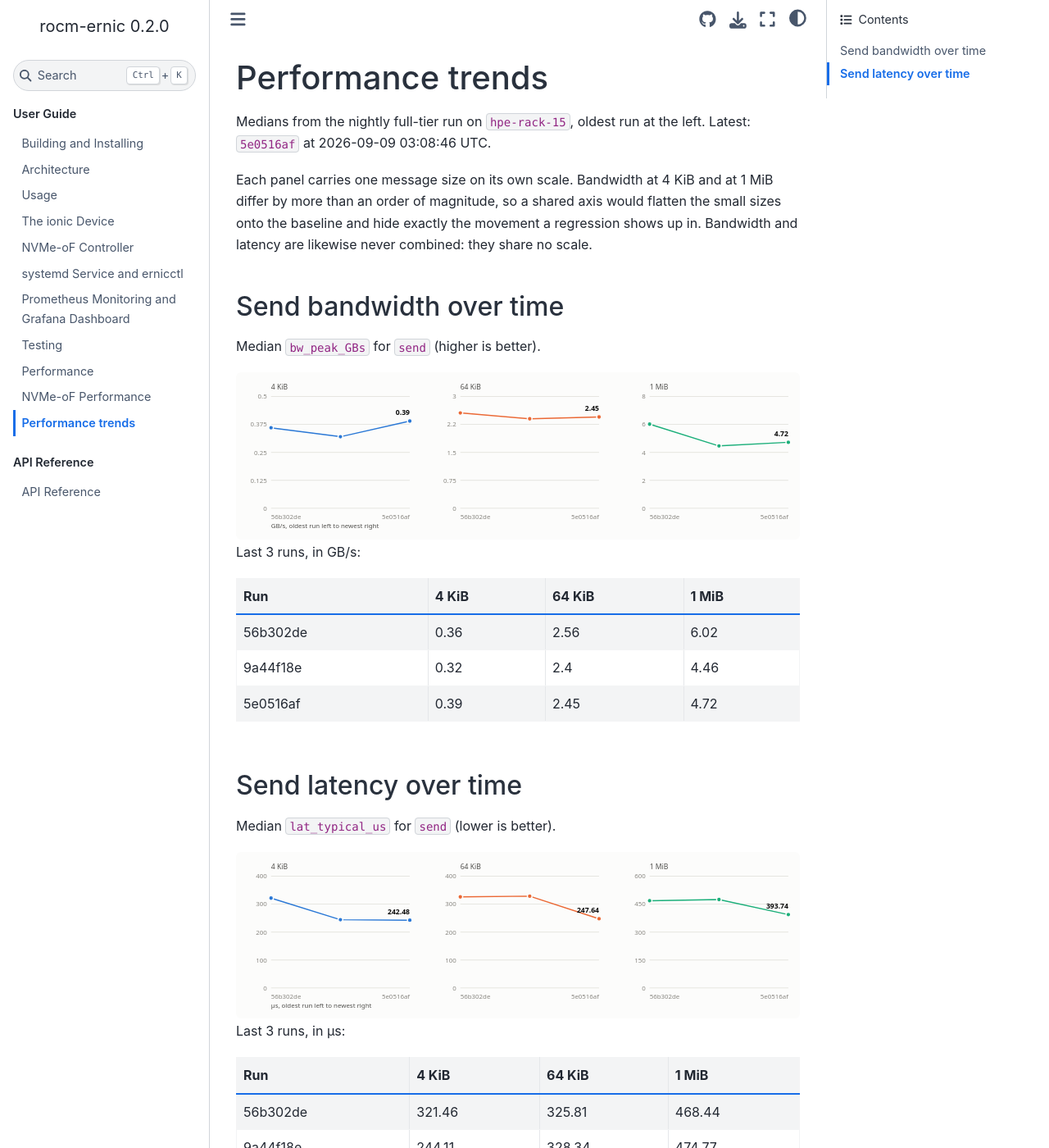
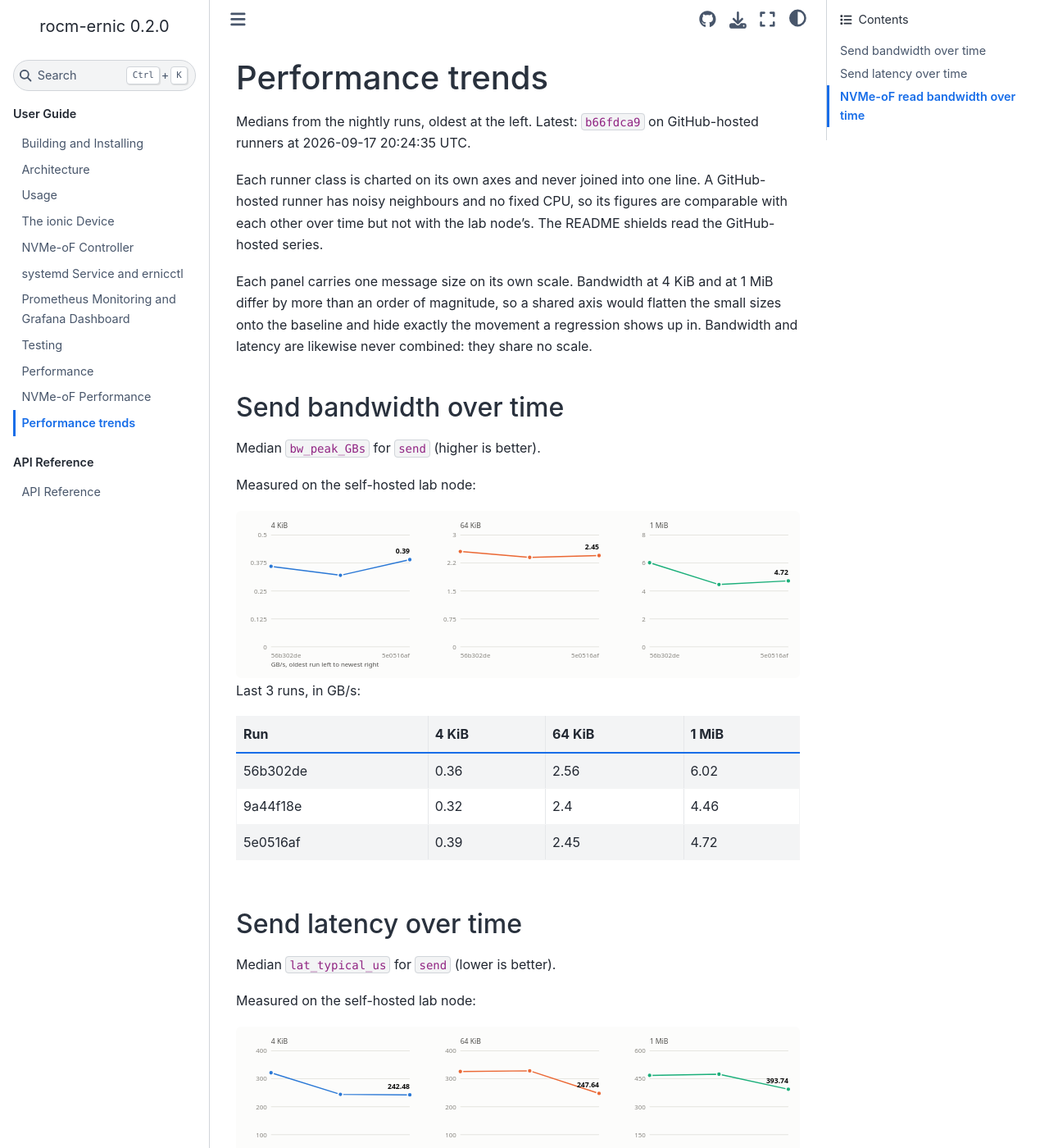
Before and after one commit to ROCm/rocm-ernic, a Sphinx documentation site: the page built from docs/perf-trends.rst, in a window 1280 px wide and 1400 px high. Shown: the whole window at 82% size. Built offline with Sphinx 7.4.7 and the Sphinx Book theme 1.1.4, drawn with Linux system fonts in a browser that asks for light colours; some of the changed text lies outside the part shown.

Commit message:
docs(perf): publish NVMe-oF trends from run 35270045274
Generated by ci/report/publish-perf.py. [skip ci]

```diff
--- a/docs/perf-history/badge-nvmeof.json
+++ b/docs/perf-history/badge-nvmeof.json
@@ -1 +1 @@
-{"color": "lightgrey", "label": "NVMe-oF 4K read", "message": "no data", "schemaVersion": 1}
+{"color": "blue", "label": "NVMe-oF 4K read", "message": "13k IOPS", "schemaVersion": 1}
--- /dev/null
+++ b/docs/perf-history/chart-bandwidth-self-hosted.html
@@ -0,0 +1,77 @@
+<style>
+.vizwrap{--surface:#fcfcfb;--ink:#0b0b0b;--ink2:#52514e;
+ --muted:#898781;--rule:#c3c2b7;
+ --s1:#2a78d6;--s2:#eb6834;--s3:#1baf7a;
+ background:var(--surface);padding:8px 4px;border-radius:6px;margin:6px 0 2px}
+.vizwrap .ln{fill:none;stroke-width:2;stroke-linejoin:round;
+ stroke-linecap:round}
+.vizwrap .pt{stroke:var(--surface);stroke-width:2}
+.vizwrap .grid{stroke:var(--rule);stroke-width:1;opacity:.55}
+.vizwrap .tick{fill:var(--muted);font:11px system-ui,sans-serif}
+.vizwrap .axis{fill:var(--ink2);font:11px system-ui,sans-serif}
+.vizwrap .lbl{fill:var(--ink);font:12px system-ui,sans-serif;font-weight:600}
+.vizwrap .ptitle{fill:var(--ink2);font:12px system-ui,sans-serif}
+@media (prefers-color-scheme:dark){.vizwrap{
+ --surface:#1a1a19;--ink:#fff;--ink2:#c3c2b7;--muted:#898781;--rule:#383835;
+ --s1:#3987e5;--s2:#d95926;--s3:#199e70}}
+</style>
+<div class="vizwrap">
+<svg class="viz" viewBox="0 0 948 262" width="100%" role="img" aria-labelledby="c0-self-hosted-t" xmlns="http://www.w3.org/2000/svg">
+<title id="c0-self-hosted-t">Send bandwidth over time, one panel per message size</title>
+<text class="ptitle" x="54" y="18">4 KiB</text>
+<line class="grid" x1="54" y1="220.0" x2="290" y2="220.0"/>
+<text class="tick" x="47" y="224.0" text-anchor="end">0</text>
+<line class="grid" x1="54" y1="172.5" x2="290" y2="172.5"/>
+<text class="tick" x="47" y="176.5" text-anchor="end">0.125</text>
+<line class="grid" x1="54" y1="125.0" x2="290" y2="125.0"/>
+<text class="tick" x="47" y="129.0" text-anchor="end">0.25</text>
+<line class="grid" x1="54" y1="77.5" x2="290" y2="77.5"/>
+<text class="tick" x="47" y="81.5" text-anchor="end">0.375</text>
+<line class="grid" x1="54" y1="30.0" x2="290" y2="30.0"/>
+<text class="tick" x="47" y="34.0" text-anchor="end">0.5</text>
+<path class="ln" d="M54.0,83.2 L172.0,98.4 L290.0,71.8" stroke="var(--s1)"/>
+<circle class="pt" cx="54.0" cy="83.2" r="4" fill="var(--s1)"><title>4 KiB — 0.36 GB/s — 56b302de</title></circle>
+<circle class="pt" cx="172.0" cy="98.4" r="4" fill="var(--s1)"><title>4 KiB — 0.32 GB/s — 9a44f18e</title></circle>
+<circle class="pt" cx="290.0" cy="71.8" r="4" fill="var(--s1)"><title>4 KiB — 0.39 GB/s — 5e0516af</title></circle>
+<text class="lbl" x="290" y="61.8" text-anchor="end">0.39</text>
+<text class="tick" x="54" y="238">56b302de</text>
+<text class="tick" x="290" y="238" text-anchor="end">5e0516af</text>
+<text class="ptitle" x="376" y="18">64 KiB</text>
+<line class="grid" x1="376" y1="220.0" x2="612" y2="220.0"/>
+<text class="tick" x="369" y="224.0" text-anchor="end">0</text>
+<line class="grid" x1="376" y1="172.5" x2="612" y2="172.5"/>
+<text class="tick" x="369" y="176.5" text-anchor="end">0.75</text>
+<line class="grid" x1="376" y1="125.0" x2="612" y2="125.0"/>
+<text class="tick" x="369" y="129.0" text-anchor="end">1.5</text>
+<line class="grid" x1="376" y1="77.5" x2="612" y2="77.5"/>
+<text class="tick" x="369" y="81.5" text-anchor="end">2.2</text>
+<line class="grid" x1="376" y1="30.0" x2="612" y2="30.0"/>
+<text class="tick" x="369" y="34.0" text-anchor="end">3</text>
+<path class="ln" d="M376.0,57.9 L494.0,68.0 L612.0,64.8" stroke="var(--s2)"/>
+<circle class="pt" cx="376.0" cy="57.9" r="4" fill="var(--s2)"><title>64 KiB — 2.56 GB/s — 56b302de</title></circle>
+<circle class="pt" cx="494.0" cy="68.0" r="4" fill="var(--s2)"><title>64 KiB — 2.4 GB/s — 9a44f18e</title></circle>
+<circle class="pt" cx="612.0" cy="64.8" r="4" fill="var(--s2)"><title>64 KiB — 2.45 GB/s — 5e0516af</title></circle>
+<text class="lbl" x="612" y="54.8" text-anchor="end">2.45</text>
+<text class="tick" x="376" y="238">56b302de</text>
+<text class="tick" x="612" y="238" text-anchor="end">5e0516af</text>
+<text class="ptitle" x="698" y="18">1 MiB</text>
+<line class="grid" x1="698" y1="220.0" x2="934" y2="220.0"/>
+<text class="tick" x="691" y="224.0" text-anchor="end">0</text>
+<line class="grid" x1="698" y1="172.5" x2="934" y2="172.5"/>
+<text class="tick" x="691" y="176.5" text-anchor="end">2</text>
+<line class="grid" x1="698" y1="125.0" x2="934" y2="125.0"/>
+<text class="tick" x="691" y="129.0" text-anchor="end">4</text>
+<line class="grid" x1="698" y1="77.5" x2="934" y2="77.5"/>
+<text class="tick" x="691" y="81.5" text-anchor="end">6</text>
+<line class="grid" x1="698" y1="30.0" x2="934" y2="30.0"/>
+<text class="tick" x="691" y="34.0" text-anchor="end">8</text>
+<path class="ln" d="M698.0,77.0 L816.0,114.1 L934.0,107.9" stroke="var(--s3)"/>
+<circle class="pt" cx="698.0" cy="77.0" r="4" fill="var(--s3)"><title>1 MiB — 6.02 GB/s — 56b302de</title></circle>
+<circle class="pt" cx="816.0" cy="114.1" r="4" fill="var(--s3)"><title>1 MiB — 4.46 GB/s — 9a44f18e</title></circle>
+<circle class="pt" cx="934.0" cy="107.9" r="4" fill="var(--s3)"><title>1 MiB — 4.72 GB/s — 5e0516af</title></circle>
+<text class="lbl" x="934" y="97.9" text-anchor="end">4.72</text>
+<text class="tick" x="698" y="238">56b302de</text>
+<text class="tick" x="934" y="238" text-anchor="end">5e0516af</text>
+<text class="axis" x="54" y="254">GB/s, oldest run left to newest right</text>
+</svg>
+</div>
--- /dev/null
+++ b/docs/perf-history/chart-latency-self-hosted.html
@@ -0,0 +1,77 @@
+<style>
+.vizwrap{--surface:#fcfcfb;--ink:#0b0b0b;--ink2:#52514e;
+ --muted:#898781;--rule:#c3c2b7;
+ --s1:#2a78d6;--s2:#eb6834;--s3:#1baf7a;
+ background:var(--surface);padding:8px 4px;border-radius:6px;margin:6px 0 2px}
+.vizwrap .ln{fill:none;stroke-width:2;stroke-linejoin:round;
+ stroke-linecap:round}
+.vizwrap .pt{stroke:var(--surface);stroke-width:2}
+.vizwrap .grid{stroke:var(--rule);stroke-width:1;opacity:.55}
+.vizwrap .tick{fill:var(--muted);font:11px system-ui,sans-serif}
+.vizwrap .axis{fill:var(--ink2);font:11px system-ui,sans-serif}
+.vizwrap .lbl{fill:var(--ink);font:12px system-ui,sans-serif;font-weight:600}
+.vizwrap .ptitle{fill:var(--ink2);font:12px system-ui,sans-serif}
+@media (prefers-color-scheme:dark){.vizwrap{
+ --surface:#1a1a19;--ink:#fff;--ink2:#c3c2b7;--muted:#898781;--rule:#383835;
+ --s1:#3987e5;--s2:#d95926;--s3:#199e70}}
+</style>
+<div class="vizwrap">
+<svg class="viz" viewBox="0 0 948 262" width="100%" role="img" aria-labelledby="c1-self-hosted-t" xmlns="http://www.w3.org/2000/svg">
+<title id="c1-self-hosted-t">Send latency over time, one panel per message size</title>
+<text class="ptitle" x="54" y="18">4 KiB</text>
+<line class="grid" x1="54" y1="220.0" x2="290" y2="220.0"/>
+<text class="tick" x="47" y="224.0" text-anchor="end">0</text>
+<line class="grid" x1="54" y1="172.5" x2="290" y2="172.5"/>
+<text class="tick" x="47" y="176.5" text-anchor="end">100</text>
+<line class="grid" x1="54" y1="125.0" x2="290" y2="125.0"/>
+<text class="tick" x="47" y="129.0" text-anchor="end">200</text>
+<line class="grid" x1="54" y1="77.5" x2="290" y2="77.5"/>
+<text class="tick" x="47" y="81.5" text-anchor="end">300</text>
+<line class="grid" x1="54" y1="30.0" x2="290" y2="30.0"/>
+<text class="tick" x="47" y="34.0" text-anchor="end">400</text>
+<path class="ln" d="M54.0,67.3 L172.0,104.0 L290.0,104.8" stroke="var(--s1)"/>
+<circle class="pt" cx="54.0" cy="67.3" r="4" fill="var(--s1)"><title>4 KiB — 321.46 µs — 56b302de</title></circle>
+<circle class="pt" cx="172.0" cy="104.0" r="4" fill="var(--s1)"><title>4 KiB — 244.11 µs — 9a44f18e</title></circle>
+<circle class="pt" cx="290.0" cy="104.8" r="4" fill="var(--s1)"><title>4 KiB — 242.48 µs — 5e0516af</title></circle>
+<text class="lbl" x="290" y="94.8" text-anchor="end">242.48</text>
+<text class="tick" x="54" y="238">56b302de</text>
+<text class="tick" x="290" y="238" text-anchor="end">5e0516af</text>
+<text class="ptitle" x="376" y="18">64 KiB</text>
+<line class="grid" x1="376" y1="220.0" x2="612" y2="220.0"/>
+<text class="tick" x="369" y="224.0" text-anchor="end">0</text>
+<line class="grid" x1="376" y1="172.5" x2="612" y2="172.5"/>
+<text class="tick" x="369" y="176.5" text-anchor="end">100</text>
+<line class="grid" x1="376" y1="125.0" x2="612" y2="125.0"/>
+<text class="tick" x="369" y="129.0" text-anchor="end">200</text>
+<line class="grid" x1="376" y1="77.5" x2="612" y2="77.5"/>
+<text class="tick" x="369" y="81.5" text-anchor="end">300</text>
+<line class="grid" x1="376" y1="30.0" x2="612" y2="30.0"/>
+<text class="tick" x="369" y="34.0" text-anchor="end">400</text>
+<path class="ln" d="M376.0,65.2 L494.0,64.0 L612.0,102.4" stroke="var(--s2)"/>
+<circle class="pt" cx="376.0" cy="65.2" r="4" fill="var(--s2)"><title>64 KiB — 325.81 µs — 56b302de</title></circle>
+<circle class="pt" cx="494.0" cy="64.0" r="4" fill="var(--s2)"><title>64 KiB — 328.34 µs — 9a44f18e</title></circle>
+<circle class="pt" cx="612.0" cy="102.4" r="4" fill="var(--s2)"><title>64 KiB — 247.64 µs — 5e0516af</title></circle>
+<text class="lbl" x="612" y="92.4" text-anchor="end">247.64</text>
+<text class="tick" x="376" y="238">56b302de</text>
+<text class="tick" x="612" y="238" text-anchor="end">5e0516af</text>
+<text class="ptitle" x="698" y="18">1 MiB</text>
+<line class="grid" x1="698" y1="220.0" x2="934" y2="220.0"/>
+<text class="tick" x="691" y="224.0" text-anchor="end">0</text>
+<line class="grid" x1="698" y1="172.5" x2="934" y2="172.5"/>
+<text class="tick" x="691" y="176.5" text-anchor="end">150</text>
+<line class="grid" x1="698" y1="125.0" x2="934" y2="125.0"/>
+<text class="tick" x="691" y="129.0" text-anchor="end">300</text>
+<line class="grid" x1="698" y1="77.5" x2="934" y2="77.5"/>
+<text class="tick" x="691" y="81.5" text-anchor="end">450</text>
+<line class="grid" x1="698" y1="30.0" x2="934" y2="30.0"/>
+<text class="tick" x="691" y="34.0" text-anchor="end">600</text>
+<path class="ln" d="M698.0,71.7 L816.0,69.7 L934.0,95.3" stroke="var(--s3)"/>
+<circle class="pt" cx="698.0" cy="71.7" r="4" fill="var(--s3)"><title>1 MiB — 468.44 µs — 56b302de</title></circle>
+<circle class="pt" cx="816.0" cy="69.7" r="4" fill="var(--s3)"><title>1 MiB — 474.77 µs — 9a44f18e</title></circle>
+<circle class="pt" cx="934.0" cy="95.3" r="4" fill="var(--s3)"><title>1 MiB — 393.74 µs — 5e0516af</title></circle>
+<text class="lbl" x="934" y="85.3" text-anchor="end">393.74</text>
+<text class="tick" x="698" y="238">56b302de</text>
+<text class="tick" x="934" y="238" text-anchor="end">5e0516af</text>
+<text class="axis" x="54" y="254">µs, oldest run left to newest right</text>
+</svg>
+</div>
--- /dev/null
+++ b/docs/perf-history/chart-nvmeof-github-hosted.html
@@ -0,0 +1,71 @@
+<style>
+.vizwrap{--surface:#fcfcfb;--ink:#0b0b0b;--ink2:#52514e;
+ --muted:#898781;--rule:#c3c2b7;
+ --s1:#2a78d6;--s2:#eb6834;--s3:#1baf7a;
+ background:var(--surface);padding:8px 4px;border-radius:6px;margin:6px 0 2px}
+.vizwrap .ln{fill:none;stroke-width:2;stroke-linejoin:round;
+ stroke-linecap:round}
+.vizwrap .pt{stroke:var(--surface);stroke-width:2}
+.vizwrap .grid{stroke:var(--rule);stroke-width:1;opacity:.55}
+.vizwrap .tick{fill:var(--muted);font:11px system-ui,sans-serif}
+.vizwrap .axis{fill:var(--ink2);font:11px system-ui,sans-serif}
+.vizwrap .lbl{fill:var(--ink);font:12px system-ui,sans-serif;font-weight:600}
+.vizwrap .ptitle{fill:var(--ink2);font:12px system-ui,sans-serif}
+@media (prefers-color-scheme:dark){.vizwrap{
+ --surface:#1a1a19;--ink:#fff;--ink2:#c3c2b7;--muted:#898781;--rule:#383835;
+ --s1:#3987e5;--s2:#d95926;--s3:#199e70}}
+</style>
+<div class="vizwrap">
+<svg class="viz" viewBox="0 0 948 262" width="100%" role="img" aria-labelledby="c2-github-hosted-t" xmlns="http://www.w3.org/2000/svg">
+<title id="c2-github-hosted-t">NVMe-oF read bandwidth over time, one panel per message size</title>
+<text class="ptitle" x="54" y="18">4 KiB</text>
+<line class="grid" x1="54" y1="220.0" x2="290" y2="220.0"/>
+<text class="tick" x="47" y="224.0" text-anchor="end">0</text>
+<line class="grid" x1="54" y1="172.5" x2="290" y2="172.5"/>
+<text class="tick" x="47" y="176.5" text-anchor="end">0.02</text>
+<line class="grid" x1="54" y1="125.0" x2="290" y2="125.0"/>
+<text class="tick" x="47" y="129.0" text-anchor="end">0.04</text>
+<line class="grid" x1="54" y1="77.5" x2="290" y2="77.5"/>
+<text class="tick" x="47" y="81.5" text-anchor="end">0.06</text>
+<line class="grid" x1="54" y1="30.0" x2="290" y2="30.0"/>
+<text class="tick" x="47" y="34.0" text-anchor="end">0.08</text>
+<path class="ln" d="M172.0,88.9" stroke="var(--s1)"/>
+<circle class="pt" cx="172.0" cy="88.9" r="4" fill="var(--s1)"><title>4 KiB — 0.055195 GB/s — b66fdca9</title></circle>
+<text class="lbl" x="290" y="78.9" text-anchor="end">0.055195</text>
+<text class="tick" x="54" y="238">b66fdca9</text>
+<text class="tick" x="290" y="238" text-anchor="end">b66fdca9</text>
+<text class="ptitle" x="376" y="18">64 KiB</text>
+<line class="grid" x1="376" y1="220.0" x2="612" y2="220.0"/>
+<text class="tick" x="369" y="224.0" text-anchor="end">0</text>
+<line class="grid" x1="376" y1="172.5" x2="612" y2="172.5"/>
+<text class="tick" x="369" y="176.5" text-anchor="end">0.25</text>
+<line class="grid" x1="376" y1="125.0" x2="612" y2="125.0"/>
+<text class="tick" x="369" y="129.0" text-anchor="end">0.5</text>
+<line class="grid" x1="376" y1="77.5" x2="612" y2="77.5"/>
+<text class="tick" x="369" y="81.5" text-anchor="end">0.75</text>
+<line class="grid" x1="376" y1="30.0" x2="612" y2="30.0"/>
+<text class="tick" x="369" y="34.0" text-anchor="end">1</text>
+<path class="ln" d="M494.0,62.5" stroke="var(--s2)"/>
+<circle class="pt" cx="494.0" cy="62.5" r="4" fill="var(--s2)"><title>64 KiB — 0.828823 GB/s — b66fdca9</title></circle>
+<text class="lbl" x="612" y="52.5" text-anchor="end">0.828823</text>
+<text class="tick" x="376" y="238">b66fdca9</text>
+<text class="tick" x="612" y="238" text-anchor="end">b66fdca9</text>
+<text class="ptitle" x="698" y="18">1 MiB</text>
+<line class="grid" x1="698" y1="220.0" x2="934" y2="220.0"/>
+<text class="tick" x="691" y="224.0" text-anchor="end">0</text>
+<line class="grid" x1="698" y1="172.5" x2="934" y2="172.5"/>
+<text class="tick" x="691" y="176.5" text-anchor="end">0.5</text>
+<line class="grid" x1="698" y1="125.0" x2="934" y2="125.0"/>
+<text class="tick" x="691" y="129.0" text-anchor="end">1</text>
+<line class="grid" x1="698" y1="77.5" x2="934" y2="77.5"/>
+<text class="tick" x="691" y="81.5" text-anchor="end">1.5</text>
+<line class="grid" x1="698" y1="30.0" x2="934" y2="30.0"/>
+<text class="tick" x="691" y="34.0" text-anchor="end">2</text>
+<path class="ln" d="M816.0,84.8" stroke="var(--s3)"/>
+<circle class="pt" cx="816.0" cy="84.8" r="4" fill="var(--s3)"><title>1 MiB — 1.42307 GB/s — b66fdca9</title></circle>
+<text class="lbl" x="934" y="74.8" text-anchor="end">1.42307</text>
+<text class="tick" x="698" y="238">b66fdca9</text>
+<text class="tick" x="934" y="238" text-anchor="end">b66fdca9</text>
+<text class="axis" x="54" y="254">GB/s, oldest run left to newest right</text>
+</svg>
+</div>
--- a/docs/perf-trends.rst
+++ b/docs/perf-trends.rst
@@ -4,8 +4,13 @@
 Performance trends
 ==================
 
-Medians from the nightly full-tier run on ``hpe-rack-15``, oldest run at
-the left. Latest: ``5e0516af`` at 2026-09-09 03:08:46 UTC.
+Medians from the nightly runs, oldest at the left. Latest: ``b66fdca9``
+on GitHub-hosted runners at 2026-09-17 20:24:35 UTC.
+
+Each runner class is charted on its own axes and never joined into one
+line. A GitHub-hosted runner has noisy neighbours and no fixed CPU, so
+its figures are comparable with each other over time but not with the
+lab node's. The README shields read the GitHub-hosted series.
 
 Each panel carries one message size on its own scale. Bandwidth at 4 KiB
 and at 1 MiB differ by more than an order of magnitude, so a shared axis
@@ -18,8 +23,10 @@
 
 Median ``bw_peak_GBs`` for ``send`` (higher is better).
 
+Measured on the self-hosted lab node:
+
 .. raw:: html
-   :file: perf-history/chart-bandwidth.html
+   :file: perf-history/chart-bandwidth-self-hosted.html
 
 Last 3 runs, in GB/s:
 
@@ -36,8 +43,10 @@
 
 Median ``lat_typical_us`` for ``send`` (lower is better).
 
+Measured on the self-hosted lab node:
+
 .. raw:: html
-   :file: perf-history/chart-latency.html
+   :file: perf-history/chart-latency-self-hosted.html
 
 Last 3 runs, in µs:
 
@@ -48,3 +57,21 @@
 9a44f18e 244.11 328.34 474.77
 5e0516af 242.48 247.64 393.74
 ======== ====== ====== ======
+
+NVMe-oF read bandwidth over time
+--------------------------------
+
+Median ``bw_avg_GBs`` for ``nvmeof`` (higher is better).
+
+Measured on GitHub-hosted runners:
+
+.. raw:: html
+   :file: perf-history/chart-nvmeof-github-hosted.html
+
+The one run so far, in GB/s:
+
+======== ======== ======== =======
+Run      4 KiB    64 KiB   1 MiB
+======== ======== ======== =======
+b66fdca9 0.055195 0.828823 1.42307
+======== ======== ======== =======
```
Also changed, not shown: 1 other file.
